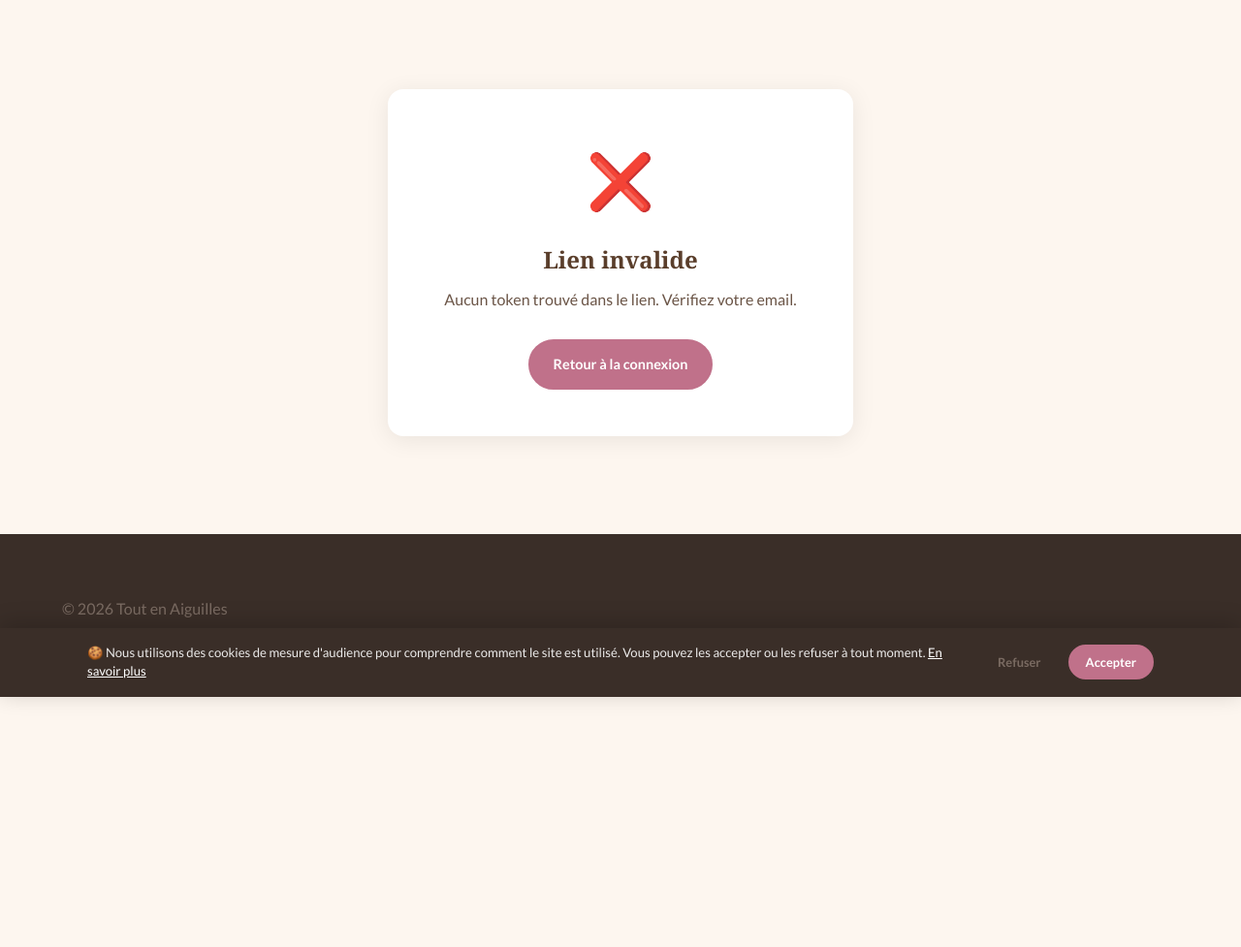
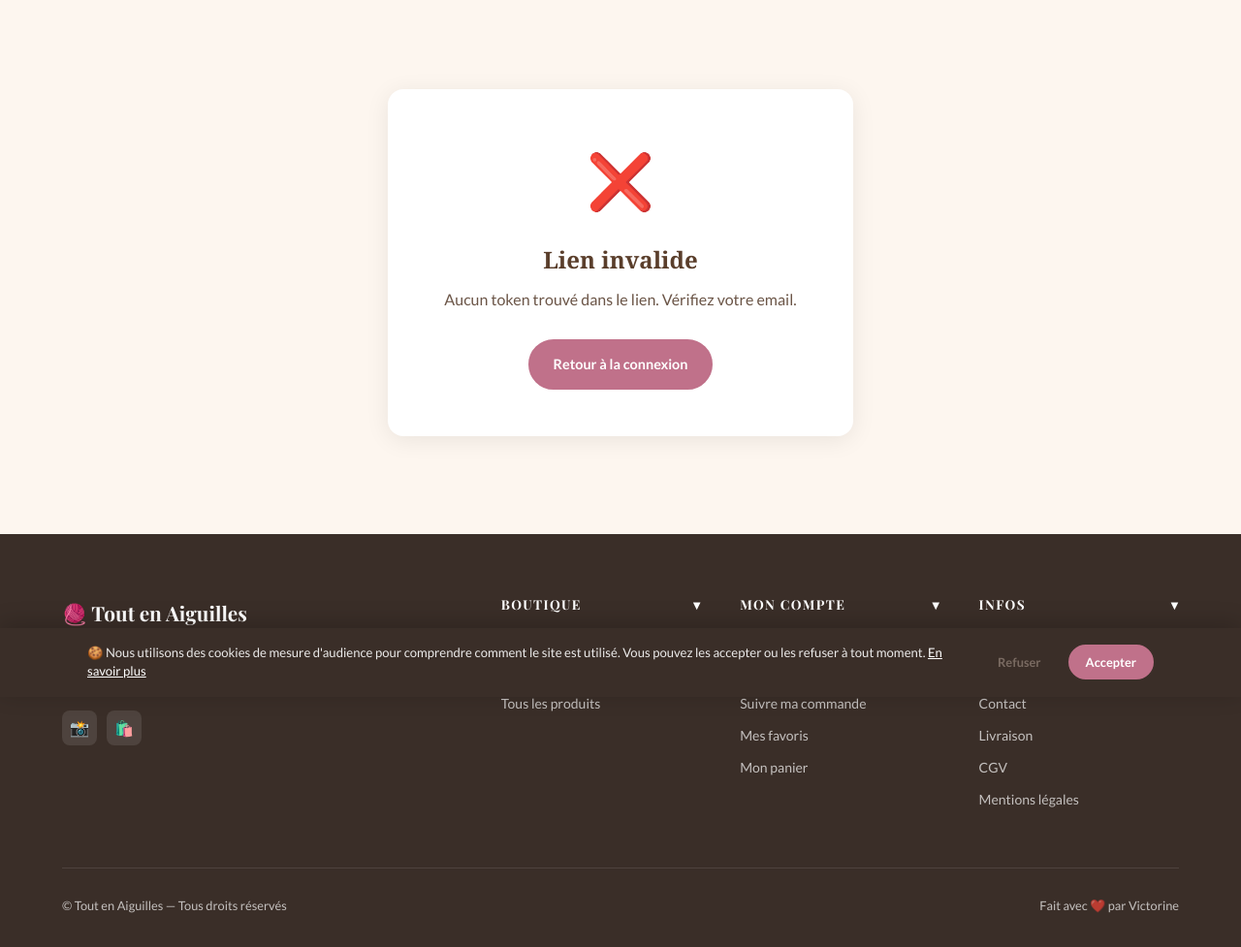
Before and after one commit to Nexliath/tout-en-aiguilles-website, a website: page client/verify-email.html in a window 1280 px wide. Shown: the part 81-1058 px from the top of the page at 97% size. Before the commit the page ends 800 px from the top, so only its background shows below. Drawn offline with Linux system fonts and the light colour scheme.

Commit message:
Ajout client/verify-email.html

```diff
--- a/client/verify-email.html
+++ b/client/verify-email.html
@@ -89,8 +89,50 @@
 </main>
 
 <footer class="site-footer">
-  <div class="footer-inner container">
-    <p>© 2026 Tout en Aiguilles</p>
+  <div class="container">
+    <div class="footer-grid">
+      <div class="footer-brand">
+        <div class="footer-logo">🧶 Tout en Aiguilles</div>
+        <p>Créations crochet et couture artisanales, faites main avec amour dans notre atelier familial en France.</p>
+        <div class="social-links">
+          <a href="https://www.instagram.com/tout.en.aiguilles/" target="_blank" class="social-link" title="Instagram">📸</a>
+          <a href="https://www.etsy.com/fr/shop/ToutEnAiguilles" target="_blank" class="social-link" title="Etsy">🛍️</a>
+        </div>
+      </div>
+      <div class="footer-col">
+        <h4 class="footer-toggle" onclick="toggleFooterCol(this)">Boutique <span class="footer-arrow">▾</span></h4>
+        <div class="footer-links">
+          <a href="/boutique.html?type=crochet">Univers Crochet</a>
+          <a href="/boutique.html?type=couture">Univers Couture</a>
+          <a href="/boutique.html">Tous les produits</a>
+        </div>
+      </div>
+      <div class="footer-col">
+        <h4 class="footer-toggle" onclick="toggleFooterCol(this)">Mon compte <span class="footer-arrow">▾</span></h4>
+        <div class="footer-links">
+          <a href="/compte.html">Mon espace</a>
+          <a href="/compte.html?tab=orders">Mes commandes</a>
+          <a href="/suivi-commande.html">Suivre ma commande</a>
+          <a href="/compte.html?tab=favorites">Mes favoris</a>
+          <a href="/panier.html">Mon panier</a>
+        </div>
+      </div>
+      <div class="footer-col">
+        <h4 class="footer-toggle" onclick="toggleFooterCol(this)">Infos <span class="footer-arrow">▾</span></h4>
+        <div class="footer-links">
+          <a href="/actualites.html">Actualités</a>
+          <a href="/boutique.html">Idées cadeaux</a>
+          <a href="/index.html#contact">Contact</a>
+          <a href="/livraison.html">Livraison</a>
+          <a href="/cgv.html">CGV</a>
+          <a href="/mentions-legales.html">Mentions légales</a>
+        </div>
+      </div>
+    </div>
+    <div class="footer-bottom">
+      <span>© <span id="footer-year"></span> Tout en Aiguilles — Tous droits réservés</span>
+      <span>Fait avec ❤️ par Victorine</span>
+    </div>
   </div>
 </footer>
 
```
